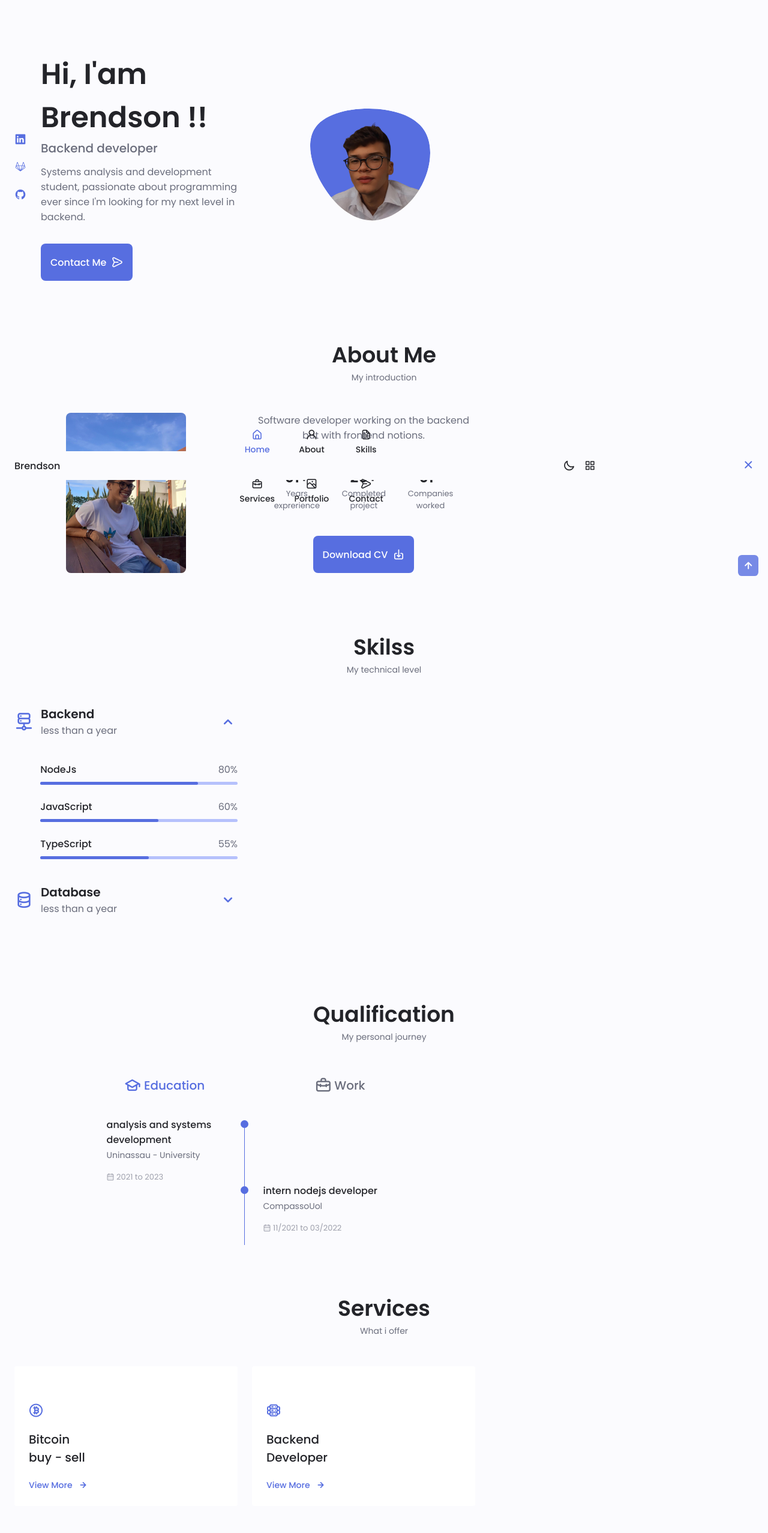
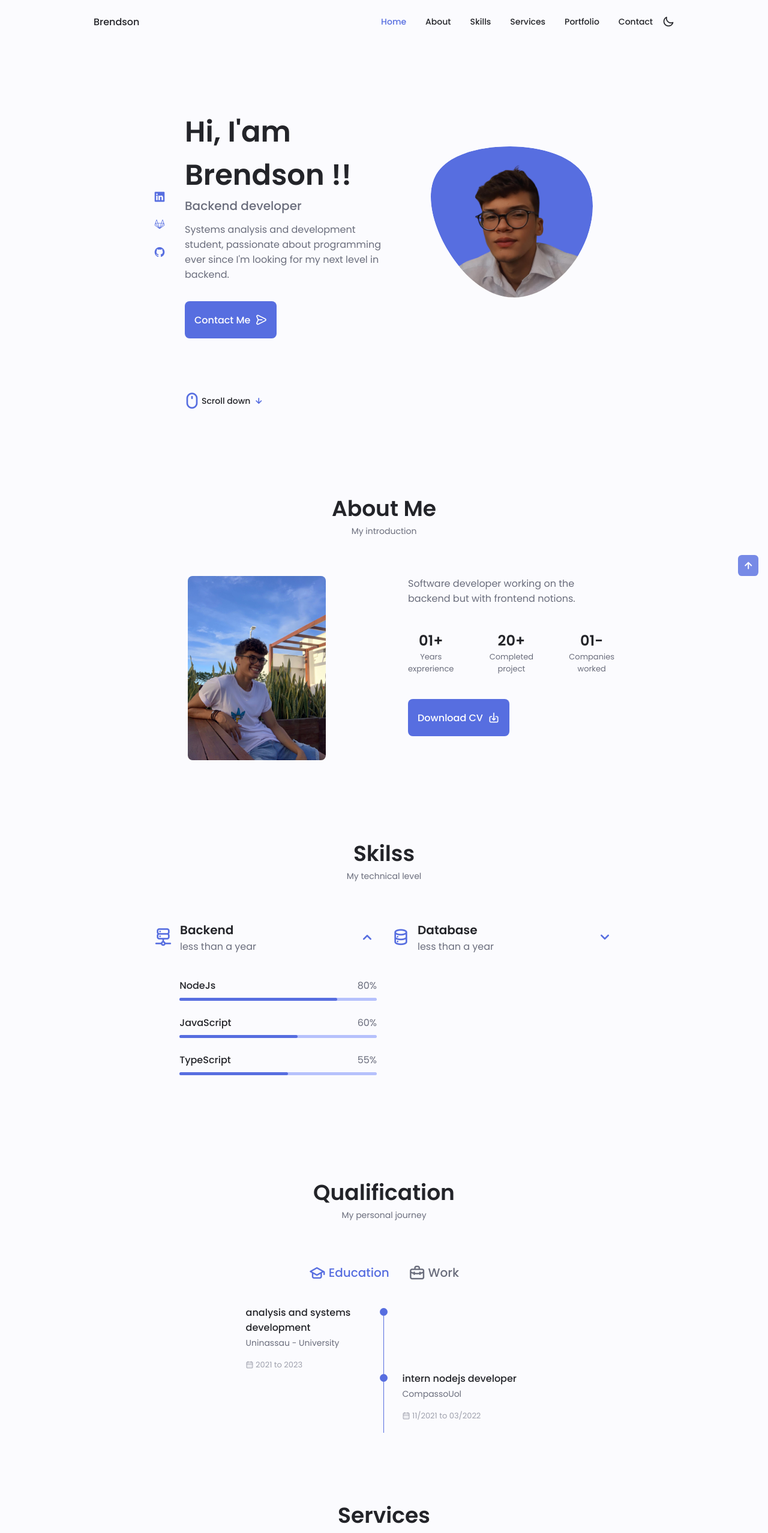
Before and after one commit to br3nds0n/br3nds0n.github.io, a plain HTML site: page index.html in a window 1280 px wide. Shown: the top 2555 px of the page at 60% size. Drawn offline with nearby package versions, Linux system fonts and the light colour scheme.

Commit message:
style: media for medium devices

```diff
--- a/assets/css/styles.css
+++ b/assets/css/styles.css
@@ -1040,4 +1040,149 @@ img {
   }
 }
 
+@media screen and (min-width: 768px) {
+  .container{
+    margin-left: auto;
+    margin-right: auto;
+  }
+
+  body{
+    margin: 0;
+  }
+
+  .section{
+    padding: 6rem 0 2rem;
+  }
+  .section__subtitle{
+    margin-bottom: 4rem;
+  }
+
+  .header{
+    top: 0;
+    bottom: initial;
+  }
+
+  .header,
+  .main,
+  .footer__container{
+    padding: 0 1rem;
+  }
+
+  .nav{
+    height: calc(var(--header-height) + 1.5rem);
+    column-gap: 1rem;
+  }
+  .nav__icon,
+  .nav__close,
+  .nav__toggle{
+    display: none;
+  }
+  .nav__list{
+    display: flex;
+    column-gap: 2rem;
+  }
+  .nav__menu{
+    margin-left: auto;
+  }
+  .change-theme{
+    margin: 0;
+  }
+
+  .home__container{
+    row-gap: 5rem;
+  }
+  .home__content{
+    padding-top: 5.5rem;
+    column-gap: 2rem;
+  }
+  .home__blob{
+    width: 270px;
+  }
+  .home__scroll{
+    display: block;
+  }
+  .home__scroll-button{
+    margin-left: 3rem;
+  }
+
+  .about__container{
+    column-gap: 5rem;
+  }
+  .about__img{
+    width: 230px;
+  }
+  .about__description{
+    text-align: initial;
+  }
+  .about__info{
+    justify-content: space-between;
+  }
+  .about__buttons{
+    justify-content: initial;
+  }
+  .qualification__tabs{
+    justify-content: center;
+  }
+  .qualification__button{
+    margin: 0 var(--mb-1);
+  }
+  .qualification__sections{
+    grid-template-columns: .5rf;
+  }
+  .services__container{
+    grid-template-columns: repeat(3, 218px);
+    justify-content: center;
+  }
+  .services__icon{
+    font-size: 2rem;
+  }
+  .services__content{
+    padding: 6rem 0 2rem 2.5rem;
+  }
+  .services__modal-content{
+    width: 450px;
+  }
+
+  .portfolio__img{
+    width: 320px;
+  }
+  .portfolio__content{
+    align-items: center;
+  }
+
+  .project{
+    text-align: initial;
+  }
+  .project__bg{
+    background: none;
+  }
+  .project__container{
+    background-color: var(--first-color-second);
+    border-radius: 1rem;
+    padding: 3rem 2.5rem 0;
+    grid-template-columns: 1fr max-content;
+    column-gap: 3rem;
+  }
+  .project__data{
+    padding-top: .8rem;
+  }
+
+  .footer__container{
+    grid-template-columns: repeat(3,1fr);
+  }
+  .footer__bg{
+    padding: 3rem 0 3.5rem;
+  }
+  .footer__links{
+    flex-direction: row;
+    column-gap: 2rem;
+  }
+  .footer__socials{
+    justify-self: flex-end;
+  }
+  .footer__copy{
+    margin-top: 4.5rem;
+  }
+}
+
 /* For large devices */
--- a/index.html
+++ b/index.html
@@ -293,8 +293,11 @@
                             </div>
                         </div>
 
-                        <!--==================== SKILLS 2 ====================-->
-                        <div class="skills__content skills__close">
+
+                    </div>
+                    <div>
+                         <!--==================== SKILLS 2 ====================-->
+                         <div class="skills__content skills__close">
                             <div class="skills__header">
                                 <i class="uil uil-database skills__icon"></i>
 
@@ -784,7 +787,7 @@
         </footer>
 
         <!--==================== SCROLL TOP ====================-->
-        <a href="" class="scrollup" id="scroll-up">
+        <a href="#" class="scrollup" id="scroll-up">
             <i class="uil uil-arrow-up scrollup__icon"></i>
         </a>
 
```
